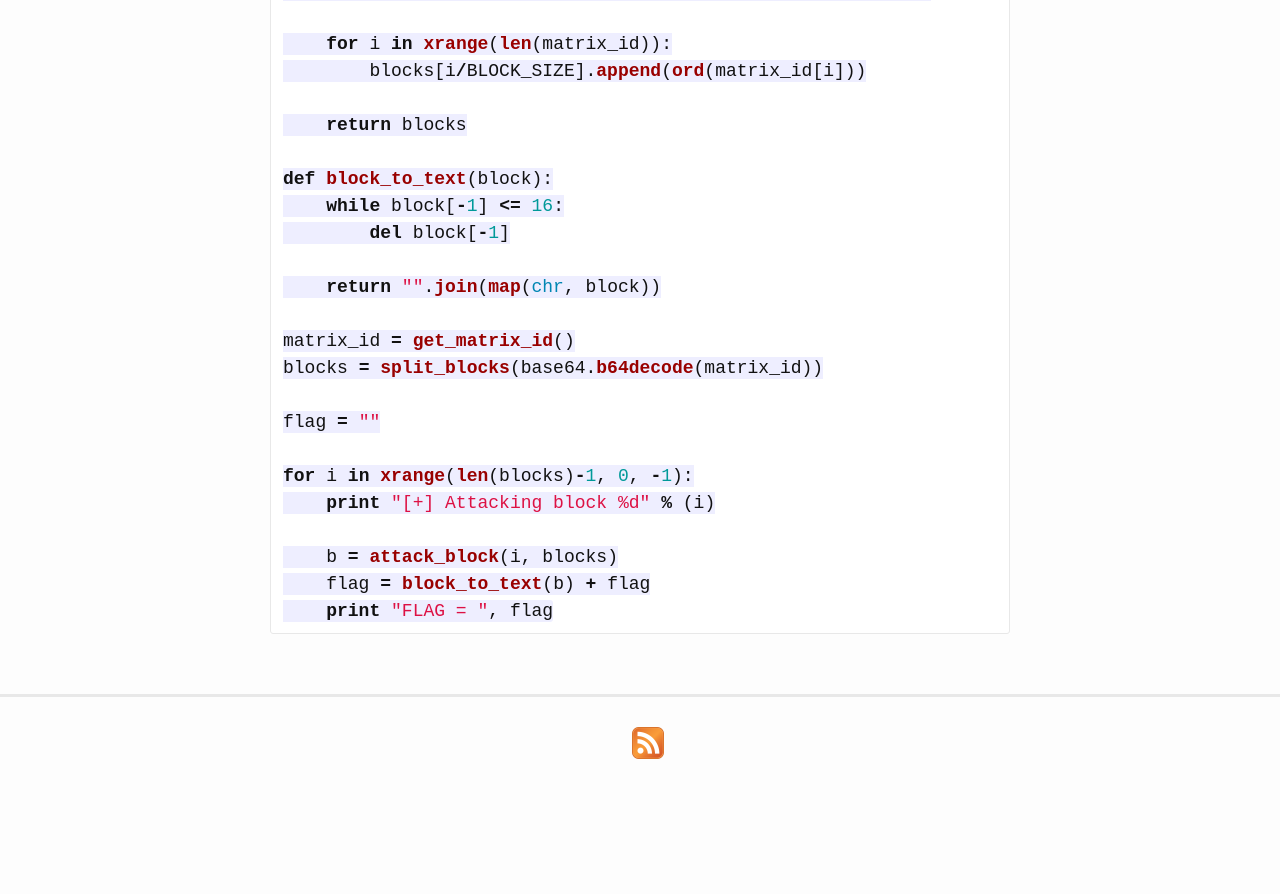
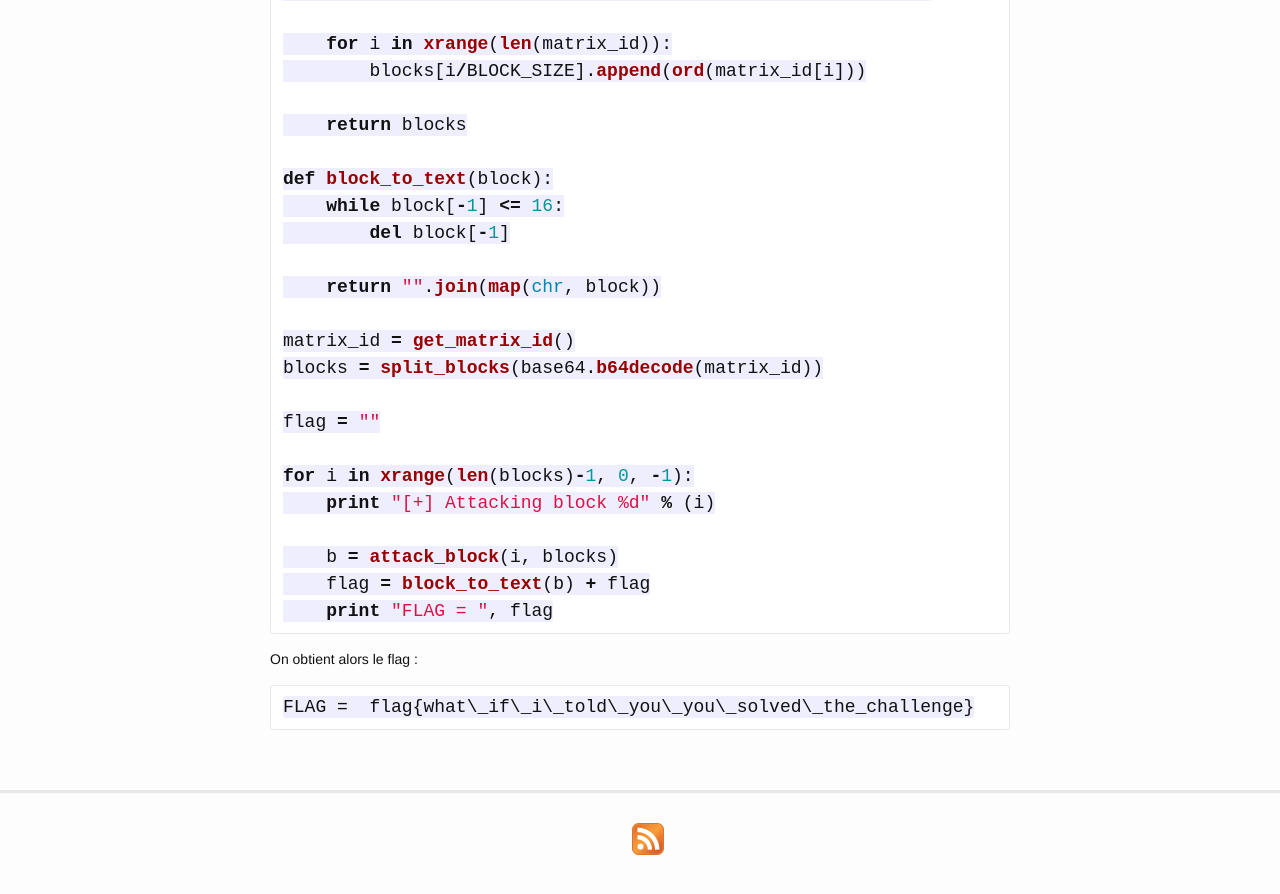
Before and after one commit to t00sh/tosh-codes, a Jekyll site: the page built from _posts/2016-09-19-csaw-neo.md, in a window 1280 px wide and 900 px high, scrolled down 4569 px. Shown: the top 894 px of the window. Built offline with Jekyll 4.4.1, drawn with Linux system fonts in a browser that asks for light colours; Markdown is read by kramdown in place of the engine named in the settings; formulas are drawn with MathJax 3; before the commit the page ends 5373 px from its top, so only the background shows below that.

Commit message:
Add flag to CSAW-CTF Neo challenge

````diff
--- a/_posts/2016-09-19-csaw-neo.md
+++ b/_posts/2016-09-19-csaw-neo.md
@@ -197,3 +197,9 @@ for i in xrange(len(blocks)-1, 0, -1):
     flag = block_to_text(b) + flag
     print "FLAG = ", flag
 ```
+
+On obtient alors le flag :
+
+```
+FLAG =  flag{what\_if\_i\_told\_you\_you\_solved\_the_challenge}
+```
````
